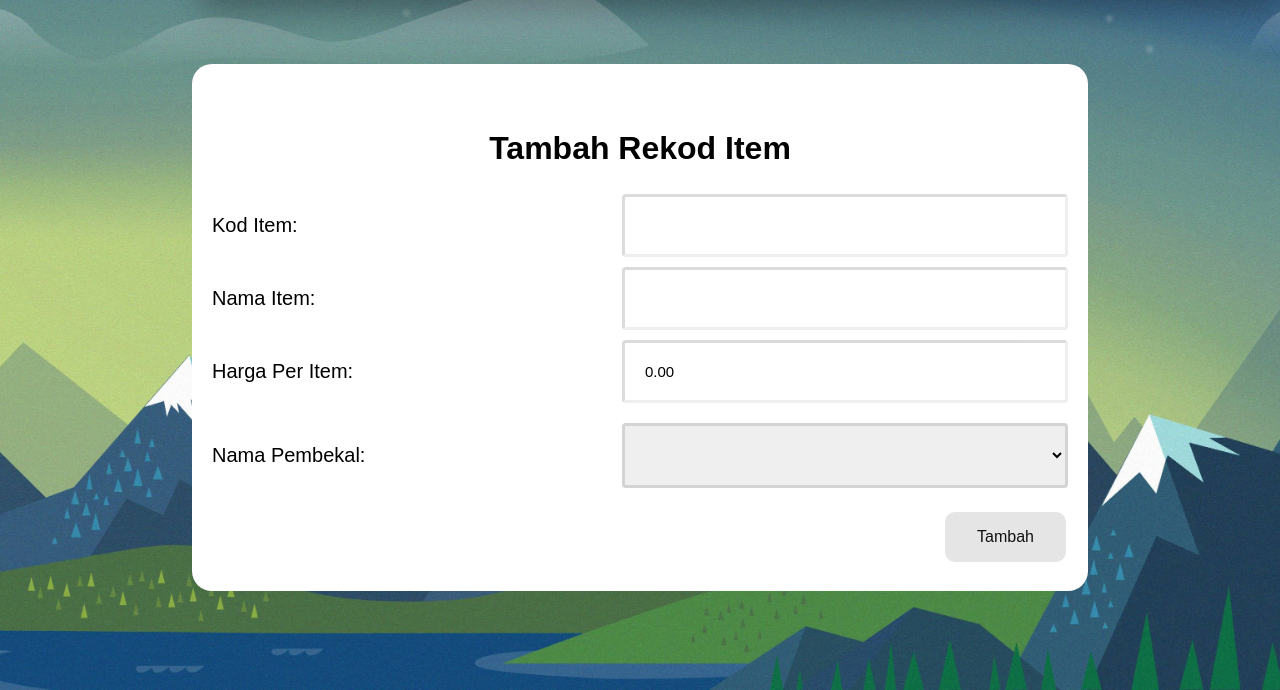
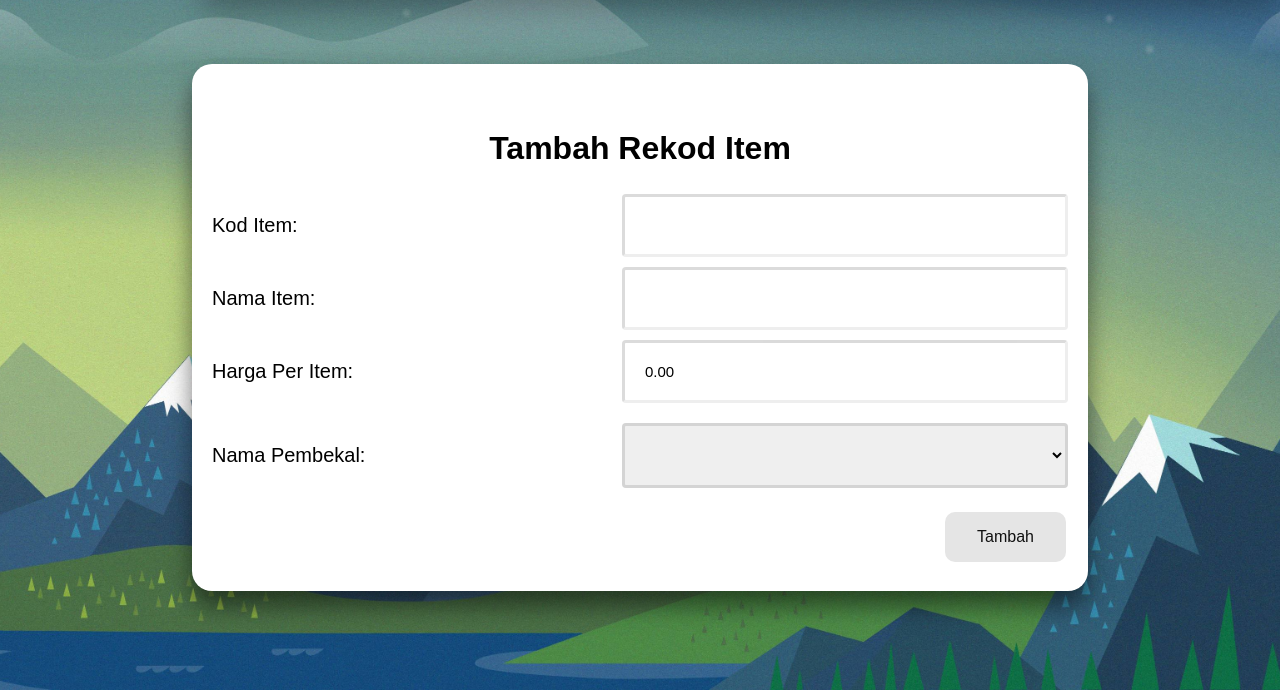
Before and after one commit to TMGamerz/spm-project-2019, a PHP site: page /tambahRekodItem.php in a window 1280 px wide. Shown: the part 110-800 px from the top of the page. Run offline with PHP 8.4, Linux system fonts and the light colour scheme.

Commit message:
Add box-shadow to container

```diff
--- a/css/import-style.css
+++ b/css/import-style.css
@@ -27,6 +27,7 @@ h1 {
     margin: 5% 15%;
     padding: 20px 6px 20px 6px;
     background-color: #fff;
+    box-shadow: 0 15px 25px rgba(0, 0, 0, .5);
     border-radius: 20px;
 }
 
--- a/css/kemaskiniRekod-style.css
+++ b/css/kemaskiniRekod-style.css
@@ -27,6 +27,7 @@ h1 {
     margin: 5% 15%;
     padding: 20px 6px 20px 6px;
     background-color: #fff;
+    box-shadow: 0 15px 25px rgba(0, 0, 0, .5);
     border-radius: 20px;
 }
 
--- a/css/paparLaporan-style.css
+++ b/css/paparLaporan-style.css
@@ -27,6 +27,7 @@ h1 {
     margin: 5% 15%;
     padding: 20px 6px 20px 6px;
     background-color: #fff;
+    box-shadow: 0 15px 25px rgba(0, 0, 0, .5);
     border-radius: 20px;
 }
 
--- a/css/tambahRekod-style.css
+++ b/css/tambahRekod-style.css
@@ -26,7 +26,8 @@ h1 {
     height: auto;
     margin: 5% 15%;
     padding: 20px 6px 20px 6px;
-    background-color: #fff;
+    background-color: white;
+    box-shadow: 0 15px 25px rgba(0, 0, 0, .5);
     border-radius: 20px;
 }
 
```
